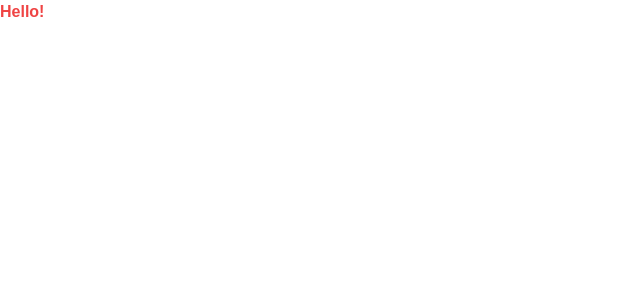
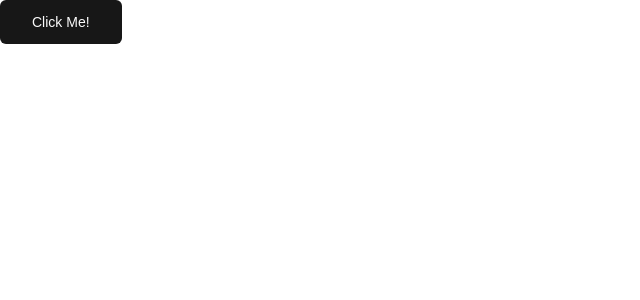
Before and after one commit to CarsonH19/a2g-video, a Next.js app: page / in a window 1280 px wide. Shown: the top 300 px of the page, without its empty margins (0-640 px from the left). Built offline with nearby package versions, Linux system fonts and the light colour scheme.

Commit message:
feat: shadcn button

```diff
--- a/app/page.tsx
+++ b/app/page.tsx
@@ -1,8 +1,8 @@
+
+import { Button } from "@/components/ui/button";
 
 export default function Home() {
   return (
-    <p className="text-red-500 font-bold">
-      Hello!
-    </p>
+    <Button size={"lg"}>Click Me!</Button>
   );
 }
--- /dev/null
+++ b/components/ui/button.tsx
@@ -0,0 +1,56 @@
+import * as React from "react"
+import { Slot } from "@radix-ui/react-slot"
+import { cva, type VariantProps } from "class-variance-authority"
+
+import { cn } from "@/lib/utils"
+
+const buttonVariants = cva(
+  "inline-flex items-center justify-center gap-2 whitespace-nowrap rounded-md text-sm font-medium ring-offset-background transition-colors focus-visible:outline-none focus-visible:ring-2 focus-visible:ring-ring focus-visible:ring-offset-2 disabled:pointer-events-none disabled:opacity-50 [&_svg]:pointer-events-none [&_svg]:size-4 [&_svg]:shrink-0",
+  {
+    variants: {
+      variant: {
+        default: "bg-primary text-primary-foreground hover:bg-primary/90",
+        destructive:
+          "bg-destructive text-destructive-foreground hover:bg-destructive/90",
+        outline:
+          "border border-input bg-background hover:bg-accent hover:text-accent-foreground",
+        secondary:
+          "bg-secondary text-secondary-foreground hover:bg-secondary/80",
+        ghost: "hover:bg-accent hover:text-accent-foreground",
+        link: "text-primary underline-offset-4 hover:underline",
+      },
+      size: {
+        default: "h-10 px-4 py-2",
+        sm: "h-9 rounded-md px-3",
+        lg: "h-11 rounded-md px-8",
+        icon: "h-10 w-10",
+      },
+    },
+    defaultVariants: {
+      variant: "default",
+      size: "default",
+    },
+  }
+)
+
+export interface ButtonProps
+  extends React.ButtonHTMLAttributes<HTMLButtonElement>,
+    VariantProps<typeof buttonVariants> {
+  asChild?: boolean
+}
+
+const Button = React.forwardRef<HTMLButtonElement, ButtonProps>(
+  ({ className, variant, size, asChild = false, ...props }, ref) => {
+    const Comp = asChild ? Slot : "button"
+    return (
+      <Comp
+        className={cn(buttonVariants({ variant, size, className }))}
+        ref={ref}
+        {...props}
+      />
+    )
+  }
+)
+Button.displayName = "Button"
+
+export { Button, buttonVariants }
--- a/package.json
+++ b/package.json
@@ -9,6 +9,7 @@
     "lint": "next lint"
   },
   "dependencies": {
+    "@radix-ui/react-slot": "^1.1.0",
     "class-variance-authority": "^0.7.0",
     "clsx": "^2.1.1",
     "lucide-react": "^0.460.0",
```
Also changed, not shown: 1 other file (tests, documents, lock files or other folders).
